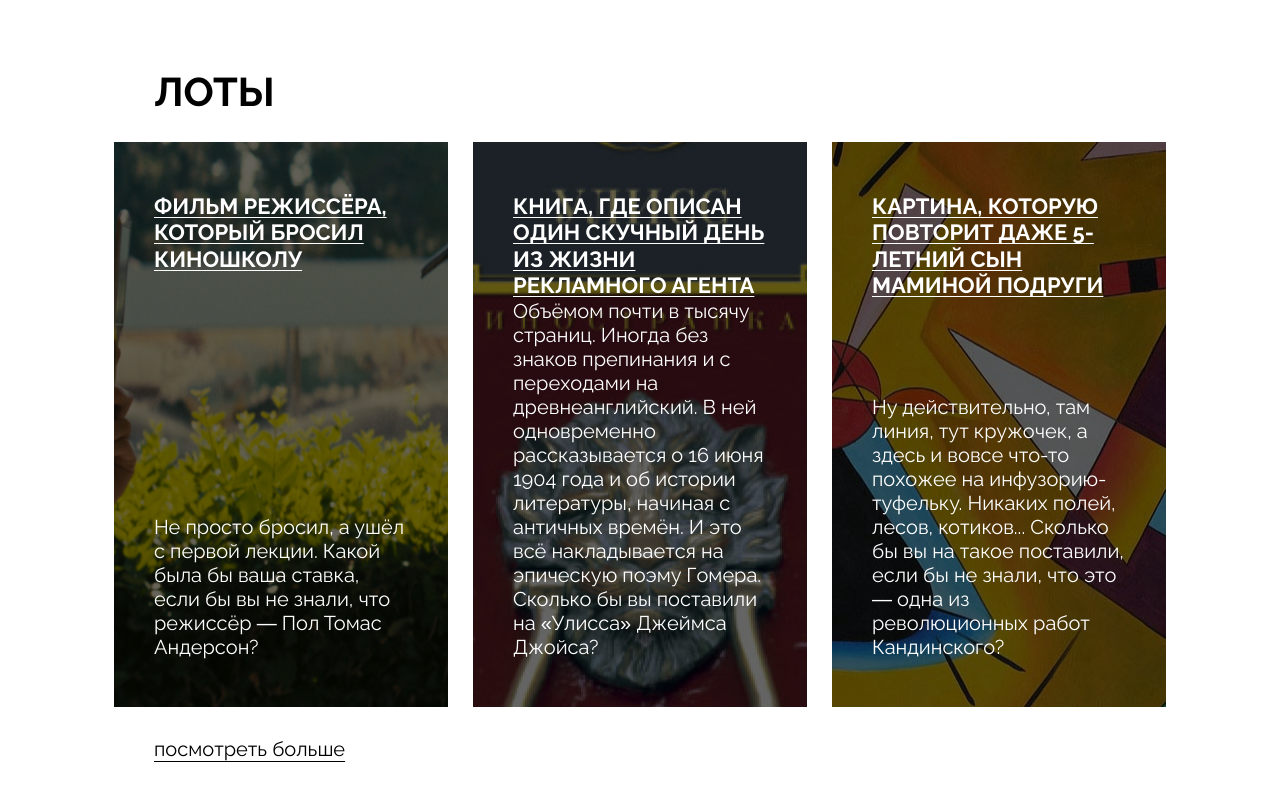
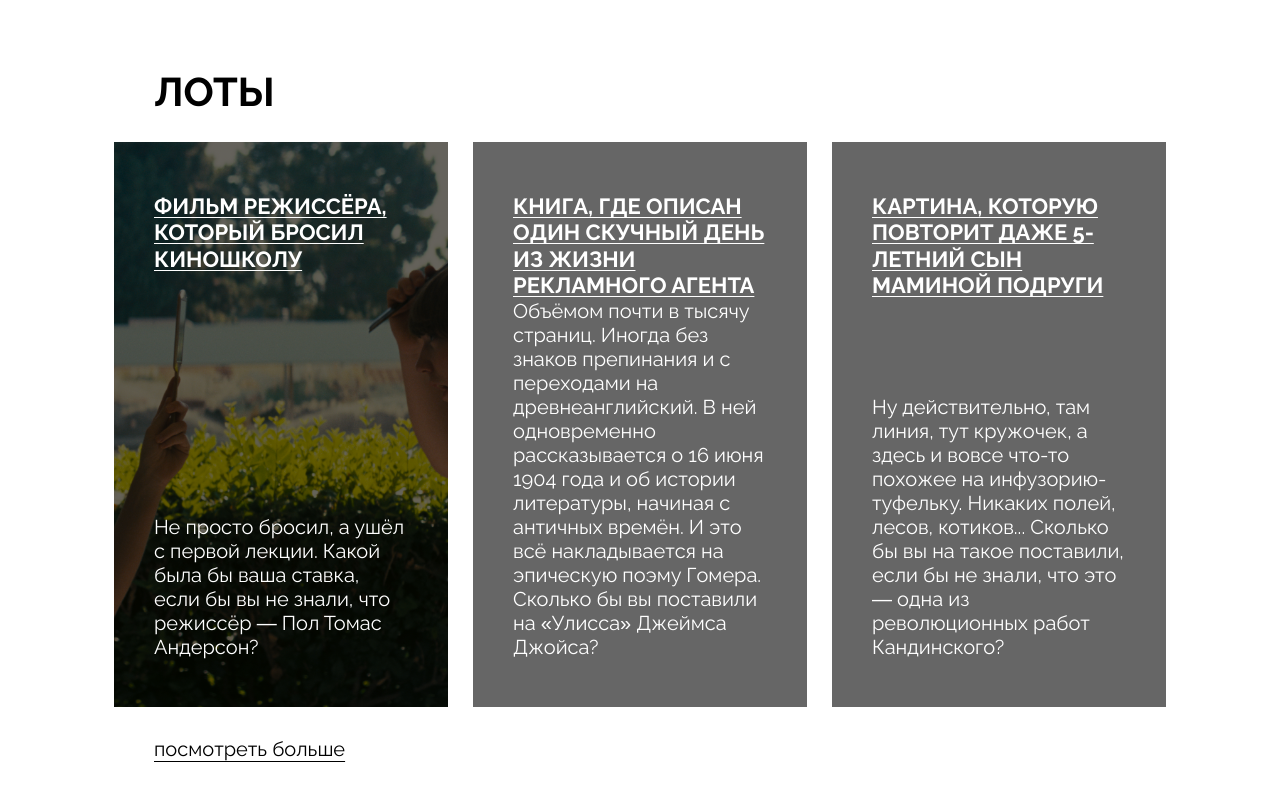
Before and after one commit to urduck/ono-tebe-nado, a plain HTML site: page index.html in a window 1280 px wide. Shown: the part 1166-1966 px from the top of the page. Drawn offline with Linux system fonts and the light colour scheme.

Commit message:
2 проект исправлены ошибки по стилю

```diff
--- a/styles/style.css
+++ b/styles/style.css
@@ -167,18 +167,16 @@
 }
 
 .movie {
-    background: url(../images/card-lot-01.jpg) no-repeat center;
-    background: cover;
+    background: url(../images/card-lot-01.jpg) no-repeat center / cover;
+
 }
 
 .book {
-    background: url(../images/card-lot-02.jpg) no-repeat center;
-    background: cover;
+    background: url(../images/card-lot-02.jpg) no-repeat / cover;
 }
 
 .picture {
-    background: url(../images/card-lot-03.jpg) no-repeat center;
-    background: cover;
+    background: url(../images/card-lot-03.jpg) no-repeat / cover;
 }
 
 .card-title {
```
